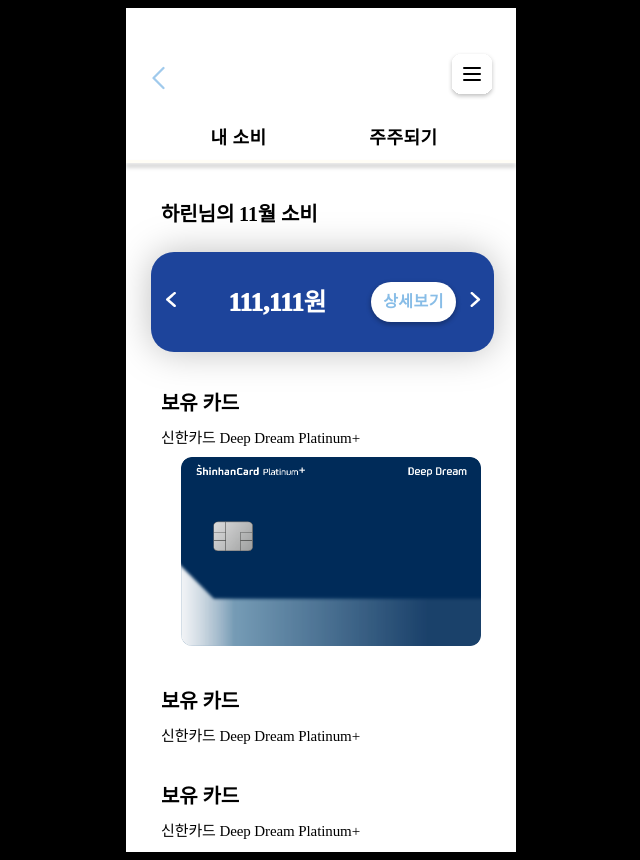
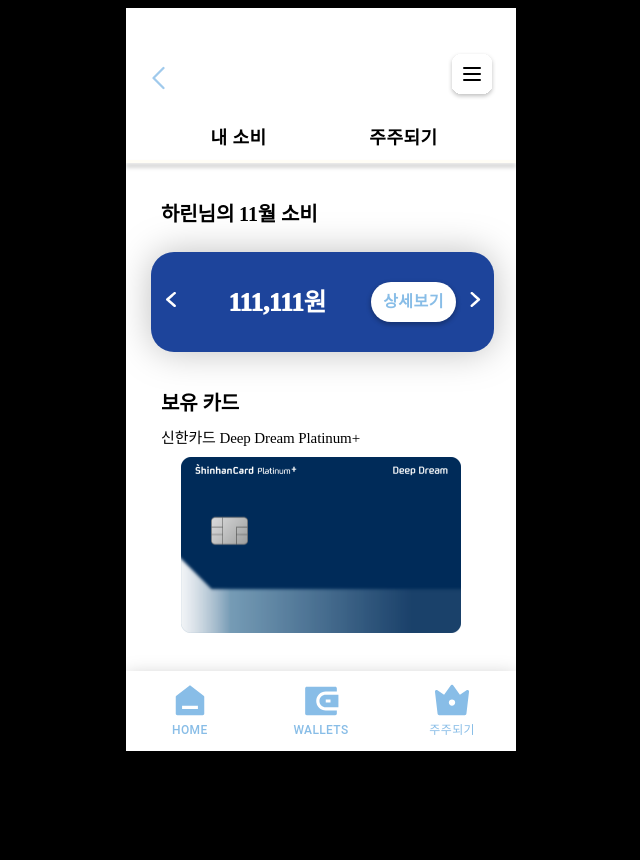
Before and after one commit to hyeyeonismm/FrontEnd, a React (Create React App) app: page /card in a window 1280 px wide. Shown: the whole page, without its empty margins (319-959 px from the left). After the commit the page ends 800 px from the top, so only its background shows below. Built offline with nearby package versions, Linux system fonts and the light colour scheme.

Commit message:
add : 보유 카드 추가

```diff
--- a/src/components/Img/styled.js
+++ b/src/components/Img/styled.js
@@ -37,7 +37,7 @@ const styles = {
     left: "40px"
   },
   cardShinhanDD:{
-    width: "300px",
+    width: "280px",
     marginTop: "10px",
     marginLeft: "55px",
   }
--- a/src/pages/Card.js
+++ b/src/pages/Card.js
@@ -43,15 +43,6 @@ function Card() {
       <Grid theme="cardDescriptionSmall">{card}</Grid>
       <Img theme="cardShinhanDD" src={cardShinhanDD} alt="cardShinhanDD" />
 
-      <Grid theme="cardDescription">보유 카드</Grid>
-      <Grid theme="cardDescriptionSmall">{card}</Grid>
-      <Grid theme="cardDescription">보유 카드</Grid>
-      <Grid theme="cardDescriptionSmall">{card}</Grid>
-      <Grid theme="cardDescription">보유 카드</Grid>
-      <Grid theme="cardDescriptionSmall">{card}</Grid>
-      <Grid theme="cardDescription">보유 카드</Grid>
-      <Grid theme="cardDescriptionSmall">{card}</Grid>
-
 
       {/* Footer */}
       <Footer/>
```
Lines whose indentation alone changed are shown as unchanged.
